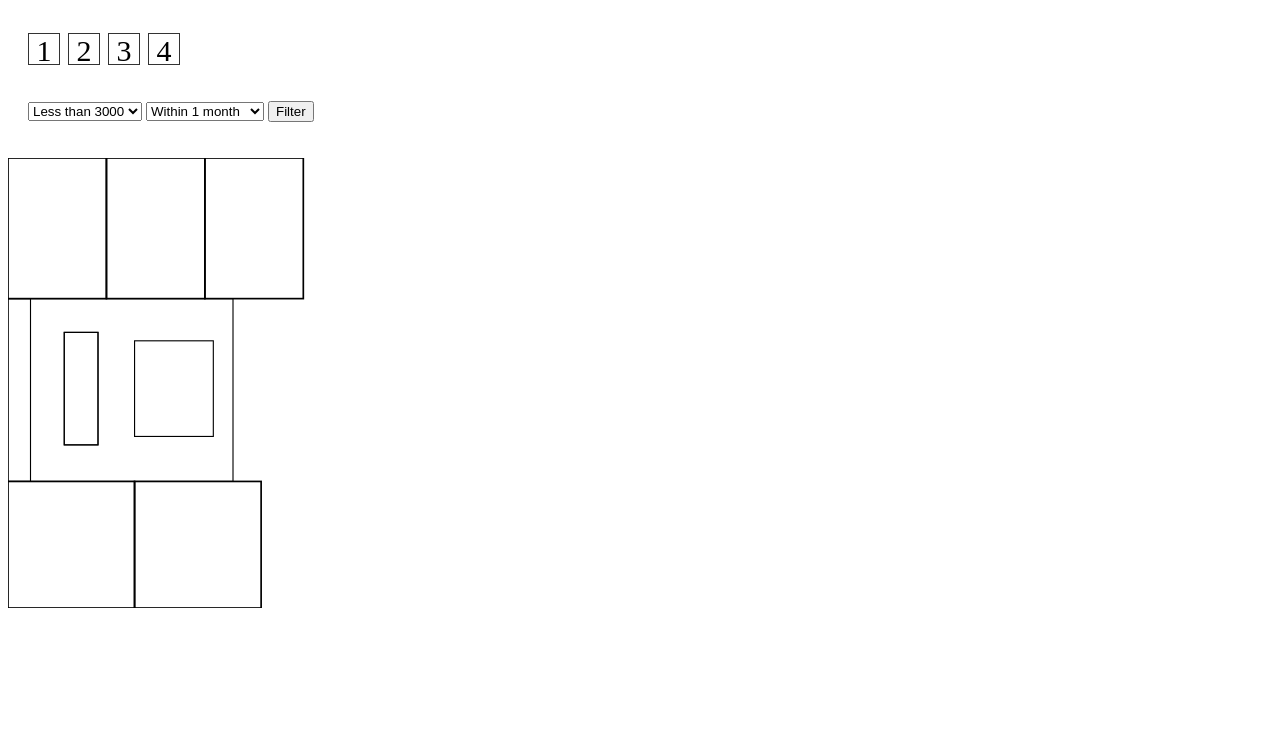
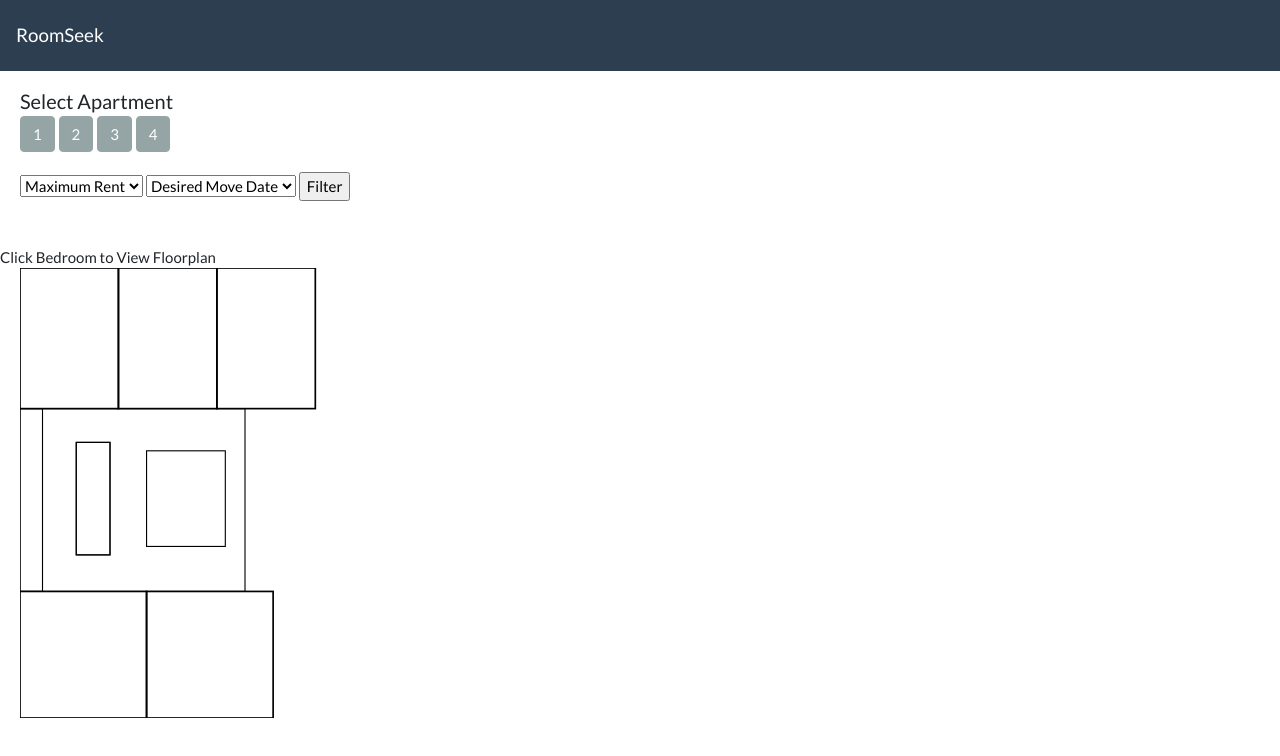
Before and after one commit to codingkasia/room-seekers-frontend, a plain HTML site: page index.html in a window 1280 px wide. Drawn offline with nearby package versions, Linux system fonts and the light colour scheme; no server answers.

Commit message:
svg cleanup css is terrible

```diff
--- a/index.html
+++ b/index.html
@@ -6,6 +6,9 @@
     <meta http-equiv="X-UA-Compatible" content="IE=edge">
     <title>Room Seek</title>
     <meta name="viewport" content="width=device-width, initial-scale=1">
+    <link rel="stylesheet" href="https://stackpath.bootstrapcdn.com/bootstrap/4.1.1/css/bootstrap.min.css" integrity="sha384-WskhaSGFgHYWDcbwN70/dfYBj47jz9qbsMId/iRN3ewGhXQFZCSftd1LZCfmhktB"
+        crossorigin="anonymous">
+    <link rel="stylesheet" href="https://stackpath.bootstrapcdn.com/bootswatch/4.1.1/flatly/bootstrap.min.css">
     <link rel="stylesheet" type="text/css" media="screen" href="./style.css" />
     <script src="./svg.js"></script>
     <script src="./bedroom.js"></script>
@@ -14,22 +17,37 @@
 </head>
 
 <body>
-    <div class="apartment-buttons grid-container-apt">
+
+    <nav class="navbar navbar-expand-lg navbar-dark bg-primary">
+        <a class="navbar-brand" href="#">RoomSeek</a>
+        <div class="collapse navbar-collapse" id="navbarColor01">
+        </div>
+    </nav>
+
+    <div class="apartment-buttons">
+        Select Apartment
+        <br />
+        <button type="button" class="btn btn-secondary apt1">1</button>
+        <button type="button" class="btn btn-secondary apt2">2</button>
+        <button type="button" class="btn btn-secondary apt3">3</button>
+        <button type="button" class="btn btn-secondary apt4">4</button>
+    </div>
+    <!-- <div class="apartment-buttons grid-container-apt">
         <div class="grid-apt apt1 leased">1</div>
         <div class="grid-apt apt2 leased">2</div>
         <div class="grid-apt apt3 leased">3</div>
         <div class="grid-apt apt4 leased">4</div>
-    </div>
-    <br>
-    <br>
+    </div> -->
     <div class="filters">
         <select class="price">
-            <option value="1500">Less than 1500</option>
-            <option value="2000">Less than 2000</option>
-            <option value="2500">Less than 2500</option>
-            <option value="3000" selected="selected">Less than 3000</option>
+            <option selected="selected" disabled="disabled">Maximum Rent</option>
+            <option value="1750">$1750</option>
+            <option value="2000">$2000</option>
+            <option value="2500">$2500</option>
+            <option value="3000">$3000</option>
         </select>
         <select class="moveDate">
+            <option selected="selected" disabled="disabled">Desired Move Date</option>
             <option value="1">Within 1 month</option>
             <option value="3">Within 3 months</option>
             <option value="6">Within 6 months</option>
@@ -45,29 +63,26 @@
         <div class="grid-br br4 leased"></div>
         <div class="grid-br br5 leased"></div>
     </div> -->
+    Click Bedroom to View Floorplan
     <div class="apt-show-container">
-
         <div class="svg-play">
             <svg class="svg-box" viewBox="0 0 600 800">
                 <!-- width="600" height="800" version="1.1" -->
                 <!-- north apartments -->
+                <rect class="br1 brBox" x="0" y="0" width="175" height="250" stroke="black" fill="transparent" stroke-width="3" />
+                <text class="br1 brBox" x="25" y="50" font-family="Verdana" font-size="25" fill="black"></text>
+                <rect class="br2 brBox" x="175" y="0" width="175" height="250" stroke="black" fill="transparent" stroke-width="3" />
+                <text class="br2 brBox" x="200" y="50" font-family="Verdana" font-size="25" fill="black"></text>
 
-                <rect class="br1" x="0" y="0" width="175" height="250" stroke="black" fill="transparent" stroke-width="3" />
-
-                <text class="br1" x="25" y="50" font-family="Verdana" font-size="25" fill="black"></text>
-
-                <rect class="br2" x="175" y="0" width="175" height="250" stroke="black" fill="transparent" stroke-width="3" />
-                <text class="br2" x="200" y="50" font-family="Verdana" font-size="25" fill="black"></text>
-
-                <rect class="br3" x="350" y="0" width="175" height="250" stroke="black" fill="transparent" stroke-width="3" />
-                <text class="br3" x="375" y="50" font-family="Verdana" font-size="25" fill="black"></text>
+                <rect class="br3 brBox" x="350" y="0" width="175" height="250" stroke="black" fill="transparent" stroke-width="3" />
+                <text class="br3 brBox" x="375" y="50" font-family="Verdana" font-size="25" fill="black"></text>
 
                 <!-- south apartments -->
-                <rect class="br4" x="0" y="575" width="225" height="225" stroke="black" fill="transparent" stroke-width="3" />
-                <text class="br4" x="25" y="625" font-family="Verdana" font-size="25" fill="black"></text>
+                <rect class="br4 brBox" x="0" y="575" width="225" height="225" stroke="black" fill="transparent" stroke-width="3" />
+                <text class="br4 brBox" x="25" y="625" font-family="Verdana" font-size="25" fill="black"></text>
 
-                <rect class="br5" x="225" y="575" width="225" height="225" stroke="black" fill="transparent" stroke-width="3" />
-                <text class="br5" x="250" y="625" font-family="Verdana" font-size="25" fill="black"></text>
+                <rect class="br5 brBox" x="225" y="575" width="225" height="225" stroke="black" fill="transparent" stroke-width="3" />
+                <text class="br5 brBox" x="250" y="625" font-family="Verdana" font-size="25" fill="black"></text>
 
                 <!-- living/kitchen -->
                 <rect x="0" y="250" width="400" height="325" stroke="black" fill="transparent" stroke-width="2" />
@@ -81,9 +96,9 @@
         </div>
 
         <div class="br-show-container">
-                <div class="svg-box show svg-play">
+            <div class="svg-box show svg-play">
 
-                </div>
+            </div>
         </div>
 
     </div>
--- a/style.css
+++ b/style.css
@@ -40,10 +40,14 @@
 
 .filters {
   padding-left: 20px;
+  padding-top: 15px;
+  padding-bottom: 0px;
 }
 
 .svg-box {
   max-height: 450px;
+  align-content: left;
+  padding-left: 20px;
 }
 
 .apt-show-container {
@@ -51,12 +55,14 @@
   /* border: 1px solid black; */
   overflow: hidden;
   height: 100%;
+  padding-top: 0px;
 }
 
 .svg-play {
   width: 45%;
   max-height: 550px;
   float: left;
+  padding-top: 0px;
 }
 
 .br-show-container {
@@ -65,9 +71,22 @@
   /* border-style: dashed; */
   /* border-width: 2px; */
   overflow: hidden;
-  color: cyan;
+  /* color: cyan; */
+  padding-top: 0px;
 }
 
 .br-show {
   height: 100%;
+  padding-top: 0px;
 }
+
+.apartment-buttons {
+  padding-left: 20px;
+  padding-top: 15px;
+  padding-bottom: 5px;
+  font-size: 20px;
+}
+
+.brBox {
+  cursor: pointer;
+}
--- a/svg.js
+++ b/svg.js
@@ -1,7 +1,5 @@
 const svgStore = {
-  a: `<div class="svg-play">
-    <svg width="200" height="300">
-        <!-- bedroom -->
+  a: `<!-- bedroom -->
         <rect class="br1" x="5" y="5" width="175" height="250" stroke="black" fill="transparent" stroke-width="4" />
         <!-- bed -->
         <rect x="10" y="10" width="75" height="100" stroke="black" fill="transparent" stroke-width="2" />
@@ -24,12 +22,8 @@ const svgStore = {
         <line x1="180" x2="145" y1="185" y2="255" stroke="black" stroke-width="1" />
         <!-- doors -->
         <line x1="15" x2="50" y1="255" y2="235" stroke="black" stroke-width="2.25" />
-        <path d="M50 235 Q 60 240 55 255" stroke="black" fill="transparent" stroke-width="1.5" />
-    </svg>
-</div>`,
-  b: `<div class="svg-play">
-  <svg width="200" height="300">
-      <!-- bedroom -->
+        <path d="M50 235 Q 60 240 55 255" stroke="black" fill="transparent" stroke-width="1.5" />`,
+  b: `<!-- bedroom -->
       <rect class="br1" x="5" y="5" width="175" height="250" stroke="black" fill="transparent" stroke-width="4" />
       <!-- bed -->
       <rect x="100" y="10" width="75" height="100" stroke="black" fill="transparent" stroke-width="2" />
@@ -52,12 +46,8 @@ const svgStore = {
       <line x1="40" x2="5" y1="185" y2="255" stroke="black" stroke-width="1" />
       <!-- doors -->
       <line x1="170" x2="130" y1="255" y2="235" stroke="black" stroke-width="2.25" />
-      <path d="M130 235 Q 120 240 125 255" stroke="black" fill="transparent" stroke-width="1.5" />
-  </svg>
-</div>`,
-  c: `<div class="svg-play">
-  <svg width="200" height="300">
-      <!-- bedroom -->
+      <path d="M130 235 Q 120 240 125 255" stroke="black" fill="transparent" stroke-width="1.5" />`,
+  c: `<!-- bedroom -->
       <rect class="br1" x="5" y="5" width="175" height="250" stroke="black" fill="transparent" stroke-width="4" />
       <!-- bed -->
       <rect x="100" y="10" width="75" height="100" stroke="black" fill="transparent" stroke-width="2" />
@@ -80,12 +70,8 @@ const svgStore = {
       <line x1="180" x2="145" y1="185" y2="255" stroke="black" stroke-width="1" />
       <!-- doors -->
       <line x1="15" x2="50" y1="255" y2="235" stroke="black" stroke-width="2.25" />
-      <path d="M50 235 Q 60 240 55 255" stroke="black" fill="transparent" stroke-width="1.5" />
-  </svg>
-</div>`,
-  d: `<div class="svg-play">
-  <svg width="200" height="300">
-      <!-- bedroom -->
+      <path d="M50 235 Q 60 240 55 255" stroke="black" fill="transparent" stroke-width="1.5" />`,
+  d: `<!-- bedroom -->
       <polygon points="5 5, 140 5, 140 120, 180 120, 180 255, 5 255" stroke="black" fill="transparent" stroke-width="4" />
       <!-- bed -->
       <rect x="10" y="150" width="75" height="100" stroke="black" fill="transparent" stroke-width="2" />
@@ -106,12 +92,8 @@ const svgStore = {
       <line x1="40" x2="5" y1="5" y2="75" stroke="black" stroke-width="1" />
       <!-- closet -->
       <rect x="5" y="75" width="100" height="30" stroke="black" fill="transparent" stroke-width="2" />
-      <line x1="5" y1="90" x2="105" y2="90" stroke="black" stroke-width="1" stroke-dasharray="4" />
-  </svg>
-</div>`,
-  e: `<div class="svg-play">
-  <svg width="200" height="300">
-      <!-- bedroom -->
+      <line x1="5" y1="90" x2="105" y2="90" stroke="black" stroke-width="1" stroke-dasharray="4" />`,
+  e: `<!-- bedroom -->
       <polygon points="45 5, 180 5, 180 120, 180 255, 5 255, 5 120, 45, 120" stroke="black" fill="transparent" stroke-width="4"
       />
       <!-- bed -->
@@ -133,7 +115,5 @@ const svgStore = {
       <line x1="180" x2="145" y1="5" y2="75" stroke="black" stroke-width="1" />
       <!-- closet -->
       <rect x="80" y="75" width="100" height="30" stroke="black" fill="transparent" stroke-width="2" />
-      <line x1="80" y1="90" x2="180" y2="90" stroke="black" stroke-width="1" stroke-dasharray="4" />
-  </svg>
-</div>`
+      <line x1="80" y1="90" x2="180" y2="90" stroke="black" stroke-width="1" stroke-dasharray="4" />`
 };
```
Also changed, not shown: index.js (+40 -26 lines).
